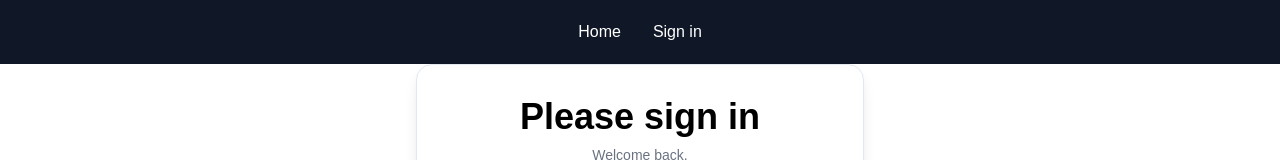
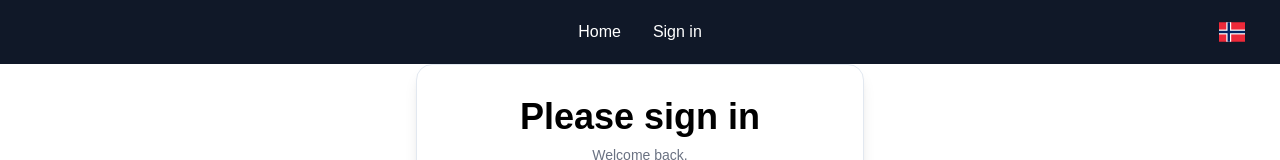
Before and after one commit to eriskjel/the-hub, a Next.js app in the folder apps/web/: page /en/login in a window 1280 px wide. Shown: the top 160 px of the page. Built offline with nearby package versions, Linux system fonts and the light colour scheme; no server answers.

Commit message:
Add locale toggle and enhance country-based UI (#149)
* feat(styles): add flag-icons for country-based UI enhancements

* feat(i18n): add typed locale handling and default locale fallback

* feat(header): add locale toggle for language switching

```diff
--- a/apps/web/package.json
+++ b/apps/web/package.json
@@ -18,6 +18,7 @@
         "@supabase/ssr": "^0.6.1",
         "@supabase/supabase-js": "^2.55.0",
         "clsx": "^2.1.1",
+        "flag-icons": "^7.5.0",
         "lucide-react": "^0.542.0",
         "next": "15.4.7",
         "next-intl": "^4.3.4",
--- a/apps/web/src/app/globals.css
+++ b/apps/web/src/app/globals.css
@@ -1,4 +1,5 @@
 @import "tailwindcss";
+@import "flag-icons/css/flag-icons.min.css";
 
 :root {
     --background: #ffffff;
--- a/apps/web/src/components/Header.tsx
+++ b/apps/web/src/components/Header.tsx
@@ -4,6 +4,7 @@ import { logout } from "@/app/auth/actions/auth";
 import { getTranslations } from "next-intl/server";
 import { ReactElement } from "react";
 import { isAdminFromUser } from "@/lib/auth/isAdmin";
+import LocaleToggle from "@/components/LocaleToggle";
 
 type HeaderProps = {
     variant?: "transparent" | "solid";
@@ -23,10 +24,15 @@ export default async function Header({ variant = "solid", mode = "sticky" }: Hea
 
     return (
         <header className={`${base} ${look}`}>
-            <nav className="flex h-full items-center justify-center px-8">
+            <nav className="relative flex h-full w-full items-center justify-center px-8">
                 <ul className="flex gap-8">
                     <NavItems isLoggedIn={!!user} isAdmin={isAdminFromUser(user)} t={t} />
                 </ul>
+
+                {/* Right-only: locale flag */}
+                <div className="absolute right-8 flex items-center">
+                    <LocaleToggle />
+                </div>
             </nav>
         </header>
     );
--- /dev/null
+++ b/apps/web/src/components/LocaleToggle.tsx
@@ -0,0 +1,30 @@
+"use client";
+
+import { Link, usePathname } from "@/i18n/navigation";
+import { useSearchParams } from "next/navigation";
+import { useTypedLocale } from "@/i18n/useTypedLocale";
+import { type Locale, NEXT_LOCALE } from "@/i18n/routing";
+
+export default function LocaleToggle() {
+    const locale = useTypedLocale();
+    const next: Locale = NEXT_LOCALE[locale];
+
+    const pathname = usePathname();
+    const qs = useSearchParams().toString();
+    const href = `${pathname || "/"}${qs ? `?${qs}` : ""}`;
+
+    const label = next === "en" ? "Switch to English" : "Bytt til norsk";
+    const flagClass = next === "en" ? "fi fi-gb" : "fi fi-no";
+
+    return (
+        <Link
+            href={href}
+            locale={next}
+            aria-label={label}
+            title={label}
+            className="inline-flex h-8 w-8 items-center justify-center rounded-md hover:bg-white/10 focus:ring-2 focus:ring-white/40 focus:outline-none"
+        >
+            <span aria-hidden className={`${flagClass} text-xl leading-none`} />
+        </Link>
+    );
+}
--- a/apps/web/src/i18n/routing.ts
+++ b/apps/web/src/i18n/routing.ts
@@ -1,11 +1,16 @@
 import { defineRouting } from "next-intl/routing";
 
+export const LOCALES = ["en", "no"] as const;
+export type Locale = (typeof LOCALES)[number];
+export const DEFAULT_LOCALE: Locale = "no";
+
 export const routing = defineRouting({
-    // A list of all locales that are supported
-    locales: ["en", "no"],
-
-    // Used when no locale matches
-    defaultLocale: "no",
-
+    // defineRouting expects a (mutable) string[], so spread the tuple:
+    locales: [...LOCALES],
+    defaultLocale: DEFAULT_LOCALE,
     localePrefix: "always",
 });
+
+export const isLocale = (v: string): v is Locale => (LOCALES as readonly string[]).includes(v);
+
+export const NEXT_LOCALE: Record<Locale, Locale> = { en: "no", no: "en" };
--- /dev/null
+++ b/apps/web/src/i18n/useTypedLocale.ts
@@ -0,0 +1,8 @@
+"use client";
+import { useLocale as useNextIntlLocale } from "next-intl";
+import { DEFAULT_LOCALE, isLocale, type Locale } from "./routing";
+
+export function useTypedLocale(): Locale {
+    const l = useNextIntlLocale();
+    return isLocale(l) ? l : DEFAULT_LOCALE;
+}
```
Also changed, not shown: 1 other file (tests, documents, lock files or other folders).
